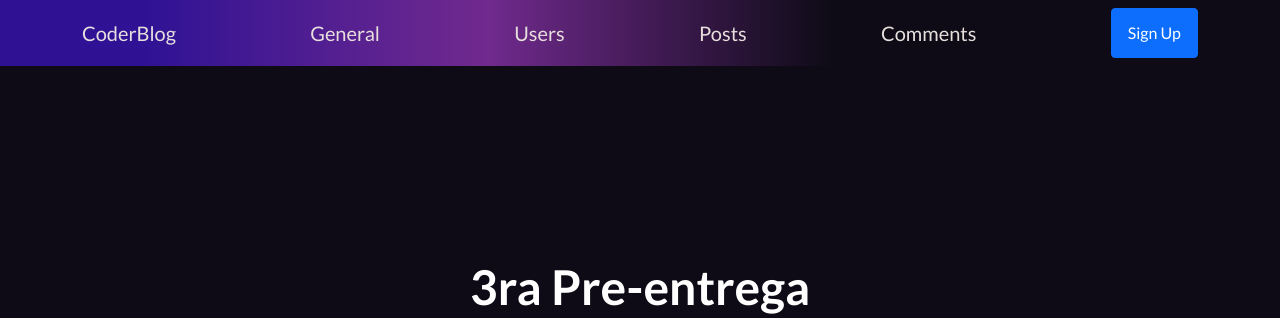
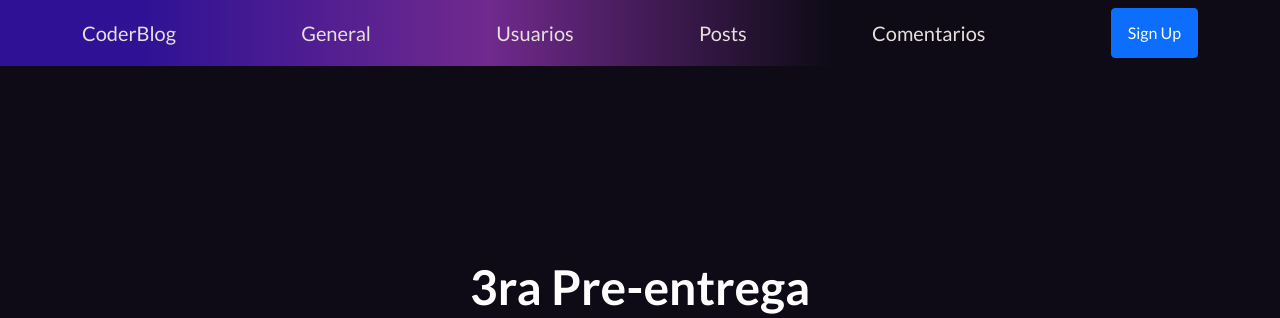
Before and after one commit to BeluzitaRomero/3ra-entrega-python, a Django app: page /all-post/ in a window 1280 px wide. Shown: the top 318 px of the page. Run offline with Django 4.2, Linux system fonts and the light colour scheme; data that the repository does not hold is empty; some libraries are stand-ins or nearby versions.

Commit message:
Edit navlinks castellano

```diff
--- a/AppBlog/Templates/AppBlog/home.html
+++ b/AppBlog/Templates/AppBlog/home.html
@@ -37,9 +37,9 @@
       <div class="container">
         <a class="navbar-brand color" href="{% url 'inicio' %}">CoderBlog</a>
         <a class="navbar-brand color" href="{% url 'all-post' %}">General</a>
-        <a class="navbar-brand color" href="{% url 'users' %}">Users</a>
+        <a class="navbar-brand color" href="{% url 'users' %}">Usuarios</a>
         <a class="navbar-brand color" href="{% url 'posts' %}">Posts</a>
-        <a class="navbar-brand color" href="{% url 'comments' %}">Comments</a>
+        <a class="navbar-brand color" href="{% url 'comments' %}">Comentarios</a>
 
 
         <a class="btn btn-primary" href="/admin">Sign Up</a>
```
